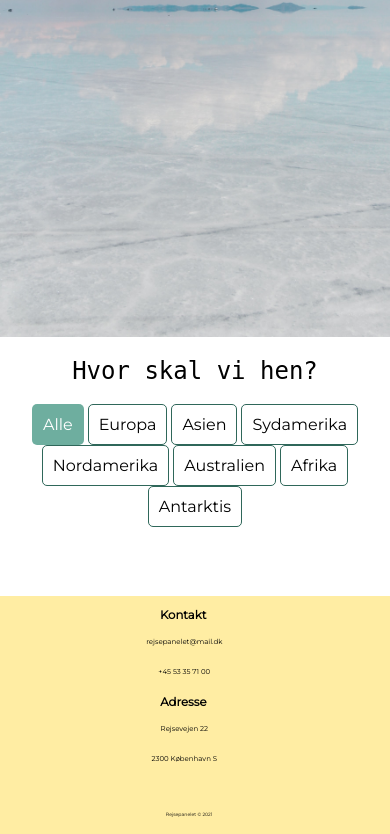
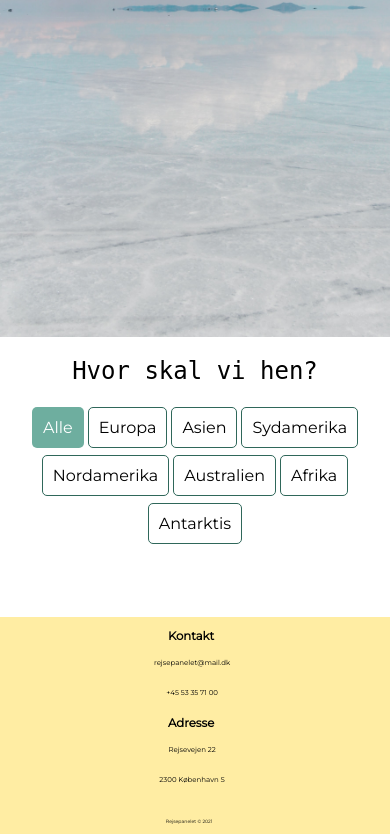
Before and after one commit to sabi4826/3passion, a plain HTML site: page index.html in a window 390 px wide. Shown: the part 528-1362 px from the top of the page. Drawn offline with Linux system fonts and the light colour scheme; no server answers; a web font is replaced by a local one.

Commit message:
Rettelse på filtreringsknapper med mere mellemrum. Rettelse på footer ift placering og indsættelse i eksisterende mediaquery + rettelse på tilbage knap

```diff
--- a/index.css
+++ b/index.css
@@ -54,6 +54,7 @@ p {
 
 .filter_knapper {
     text-align: center;
+    line-height: 3;
 }
 
 button {
--- a/style.css
+++ b/style.css
@@ -60,6 +60,7 @@
 .fb {
     height: 2vw;
 }
+
 
 @media (max-width: 800px) {
 
@@ -141,6 +142,55 @@
 
     button {
         font-family: 'Montserrat';
+    }
+
+    /*    footer */
+
+    .footerbar .indhold {
+        display: block;
+        /*        //NYT*/
+        margin-left: 10vw;
+    }
+
+    .kontakt {
+        margin-right: 10vw;
+        margin-top: 3vw;
+        text-align: center;
+    }
+
+    .adresse {
+        margin-right: 10vw;
+        margin-top: 3vw;
+        text-align: center;
+    }
+
+    .follow {
+        position: sticky;
+        padding-top: 6px;
+        margin-left: 0vw;
+        text-align: center;
+        display: block;
+    }
+
+    .copyright {
+        padding-right: 3vw;
+        margin-bottom: 0vw;
+    }
+
+    .ig {
+        padding-right: 1vw;
+    }
+
+    .fb {
+        padding-right: 3vw;
+    }
+
+    .indhold h3 {
+        font-size: 3vw;
+    }
+
+    .indhold p {
+        font-size: 1.8vw;
     }
 }
 
@@ -229,51 +279,6 @@
     .indhold h3 {
         text-align: initial;
     }
+
+
 }
-
-/*footer mobil */
-@media (max-width: 600px) {
-    .footerbar .indhold {
-        display: block;
-    }
-
-    .kontakt {
-        margin-right: 10vw;
-        margin-top: 3vw;
-        text-align: center;
-    }
-
-    .adresse {
-        margin-right: 10vw;
-        margin-top: 3vw;
-        text-align: center;
-    }
-
-    .follow {
-        position: sticky;
-        padding-top: 20px;
-        margin-left: 0vw;
-        text-align: center;
-        display: block;
-    }
-
-    .copyright {
-        padding-right: 3vw;
-    }
-
-    .ig {
-        padding-right: 1vw;
-    }
-
-    .fb {
-        padding-right: 3vw;
-    }
-
-    .indhold h3 {
-        font-size: 3vw;
-    }
-
-    .indhold p {
-        font-size: 1.8vw;
-    }
-}
```
Also changed, not shown: singleview.css (+20 -8 lines).
